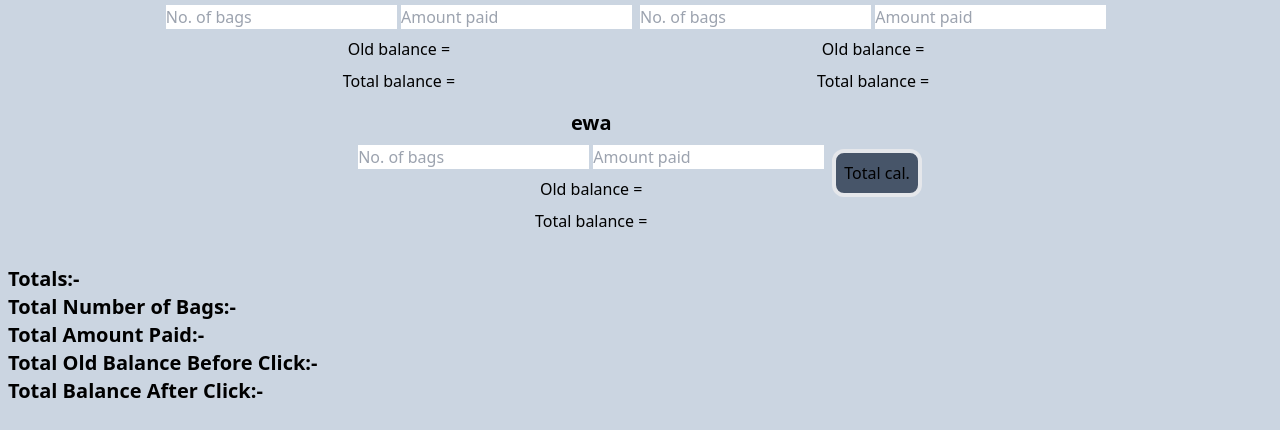
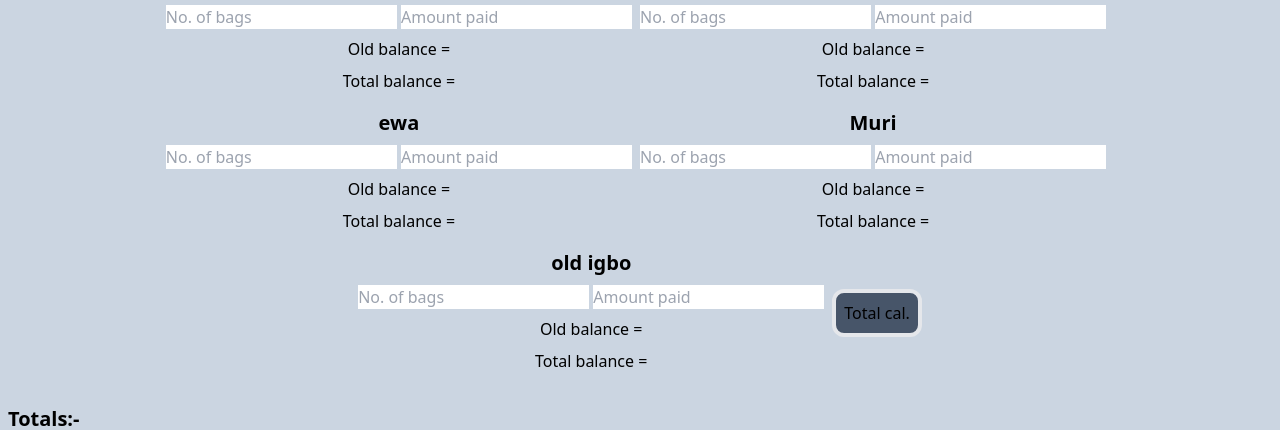
Before and after one commit to tosintobi237/account, a website: page index.html in a window 1280 px wide. Shown: the part 3075-3505 px from the top of the page. Drawn offline with Linux system fonts and the light colour scheme.

Commit message:
Initial commit

```diff
--- a/index.html
+++ b/index.html
@@ -343,6 +343,20 @@
         <p class="my-2 text-center">Old balance = <span class="old-balance"></span></p>
         <p class="mb-4 text-center">Total balance = <span class="total-balance"></span></p>
     </div>
+    <div class="mr-2 person46 ">
+        <h3 class="mb-2 text-xl font-extrabold text-center">Muri</h3>
+        <input id="bags46" type="number" placeholder="No. of bags" />
+        <input id="amount46" type="number" placeholder="Amount paid" />
+        <p class="my-2 text-center">Old balance = <span class="old-balance"></span></p>
+        <p class="mb-4 text-center">Total balance = <span class="total-balance"></span></p>
+    </div>
+    <div class="mr-2 person47 ">
+        <h3 class="mb-2 text-xl font-extrabold text-center">old igbo</h3>
+        <input id="bags47" type="number" placeholder="No. of bags" />
+        <input id="amount47" type="number" placeholder="Amount paid" />
+        <p class="my-2 text-center">Old balance = <span class="old-balance"></span></p>
+        <p class="mb-4 text-center">Total balance = <span class="total-balance"></span></p>
+    </div>
 
     <div class="">
     <button class="p-2 mb-3 duration-500 border-4 bg-slate-600 rounded-xl hover:bg-slate-800 ml- hover:translate-x-3" onclick="calculateBalance()">Total cal.</button>
--- a/src/add.js
+++ b/src/add.js
@@ -5,7 +5,7 @@ document.addEventListener('DOMContentLoaded', function () {
         2: 250,
         3: 250,
         4: 250,
-        5: 270,
+        5: 260,
         7: 250,
         8: 250,
         9: 220,
@@ -13,6 +13,7 @@ document.addEventListener('DOMContentLoaded', function () {
         13: 250,
         43: 250,
         44: 250,
+        46: 250,
     };
 
     function getPricePerBag(i) {
```
